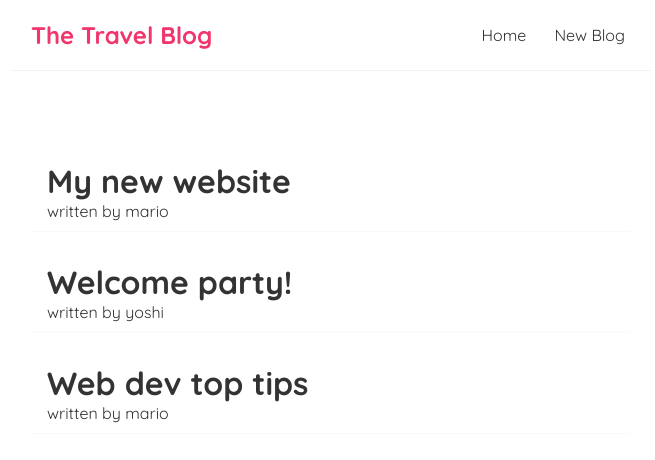
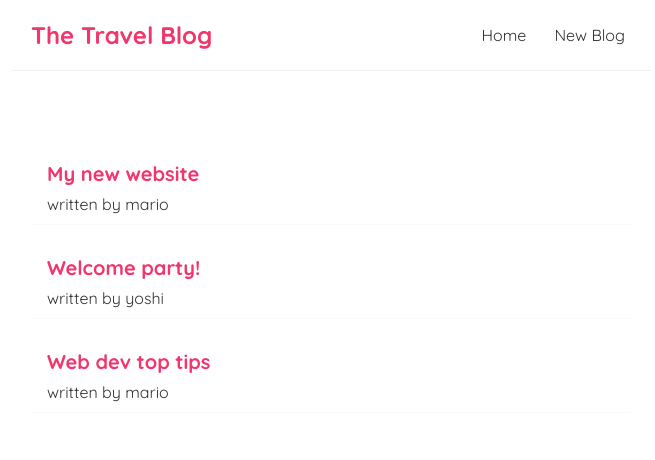
Before and after one commit to 5cientist/travel-blog, a React (Create React App) app: page / in a window 1280 px wide. Shown: the top 460 px of the page, without its empty margins (309-964 px from the left). Built offline with nearby package versions, Linux system fonts and the light colour scheme.

Commit message:
added h2 in blog.title

```diff
--- a/src/components/Home.js
+++ b/src/components/Home.js
@@ -14,7 +14,7 @@ const Home = () => {
     <div className="home">
       {blogs.map((blog) => (
         <div className="blog-preview" key={blog.id}>
-          <h1>{blog.title}</h1>
+          <h2>{blog.title}</h2>
           <p>written by {blog.author}</p>
         </div>
       ))}
```
Also changed, not shown: 1 other file (tests, documents, lock files or other folders).
